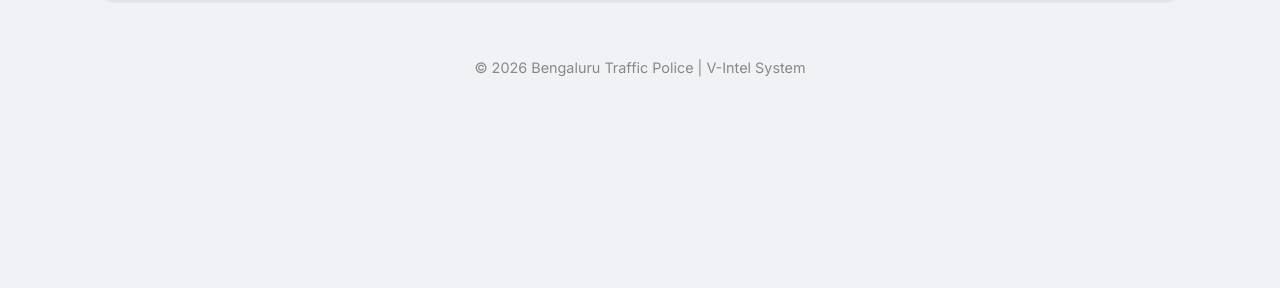
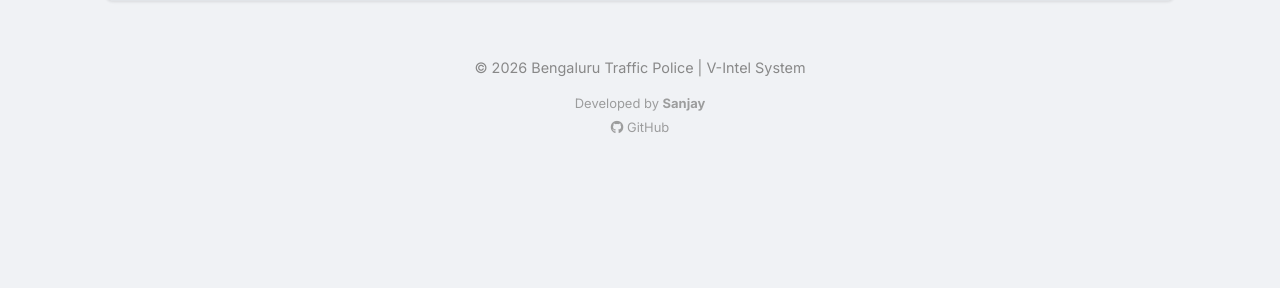
Before and after one commit to Sanjaydk357/v-intel, a Flask app: page / in a window 1280 px wide. Shown: the part 230-518 px from the top of the page. Run offline with Flask 3, Linux system fonts and the light colour scheme.

Commit message:
Update index.html

```diff
--- a/templates/index.html
+++ b/templates/index.html
@@ -4,9 +4,7 @@
     <meta charset="UTF-8" />
     <meta name="viewport" content="width=device-width, initial-scale=1" />
     <title>V-Intel | Traffic Enforcement Portal</title>
-    <!-- Modern Font -->
     <link href="https://fonts.googleapis.com/css2?family=Inter:wght@400;500;600;700&display=swap" rel="stylesheet">
-    <!-- Icons -->
     <link rel="stylesheet" href="https://cdnjs.cloudflare.com/ajax/libs/font-awesome/6.4.0/css/all.min.css">
     <link rel="stylesheet" href="{{ url_for('static', filename='styles.css') }}" />
 </head>
@@ -38,6 +36,13 @@
                 <button type="submit" class="search-btn"><i class="fa-solid fa-search"></i> Search / ಹುಡುಕಿ</button>
             </form>
         </div>
+
+        <!-- Warning / Error Display -->
+        {% if error_message %}
+        <div class="alert warning">
+            <i class="fa-solid fa-triangle-exclamation"></i> {{ error_message }}
+        </div>
+        {% endif %}
 
         <!-- Vehicle Details Grid -->
         {% if vehicle_details %}
@@ -96,7 +101,6 @@
                                 <a href="#notice-{{ entry['NOTICE_NUMBER'] }}" class="view-btn">View</a>
                             </td>
                         </tr>
-                        <!-- Hidden Row for Details (Optional) or standard table flow -->
                         {% endfor %}
                     </tbody>
                 </table>
@@ -118,8 +122,6 @@
             <div id="notice-{{ notice_no }}" class="card proof-card">
                 <div class="proof-header">
                     <strong>Notice No: {{ notice_no }}</strong>
-
-                    <!-- Find matching description for this notice -->
                     {% for entry in challan_entries %}
                         {% if entry['NOTICE_NUMBER'] == notice_no %}
                             <span class="proof-desc">{{ entry['OFFENCE_DESCRIPTION'] }}</span>
@@ -143,7 +145,15 @@
         {% endif %}
 
         <div class="footer">
-            &copy; 2026 Bengaluru Traffic Police | V-Intel System
+            <div>&copy; 2026 Bengaluru Traffic Police | V-Intel System</div>
+            <div style="margin-top: 15px; font-size: 0.9em; opacity: 0.8;">
+                Developed by <strong>Sanjay</strong>
+                <br>
+                <!-- Replace 'your-username' with your actual GitHub username -->
+                <a href="https://github.com/your-username" target="_blank" style="color: inherit; text-decoration: none; display: inline-block; margin-top: 5px; transition: 0.3s;">
+                    <i class="fa-brands fa-github"></i> GitHub
+                </a>
+            </div>
         </div>
 
     </div>
```
